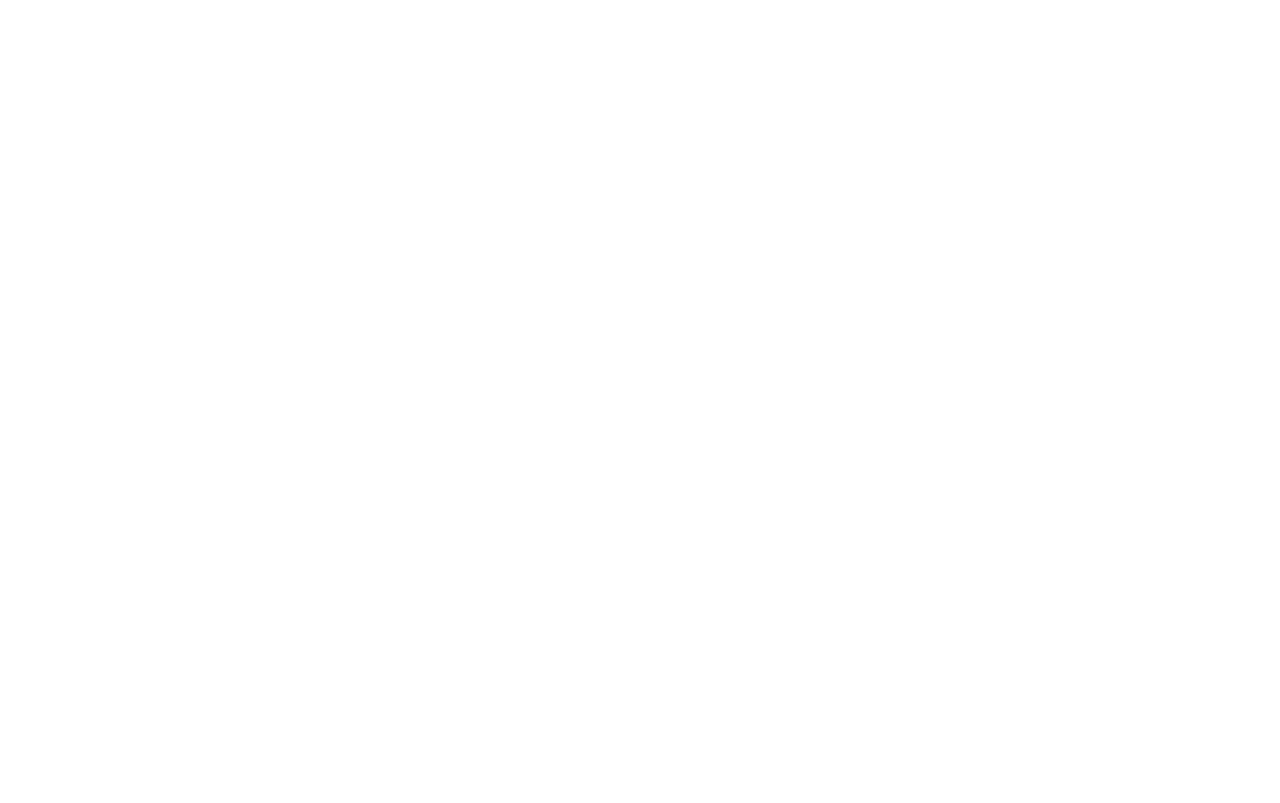
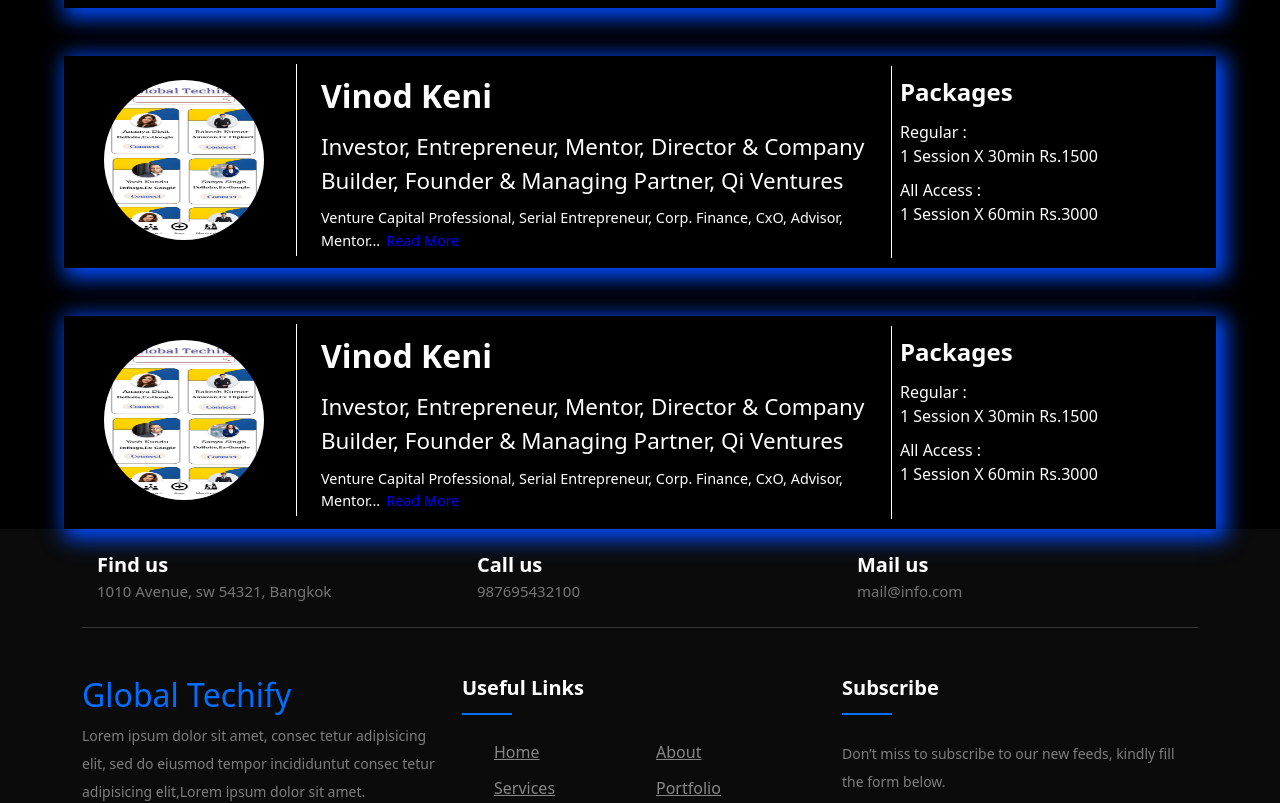
Before and after one commit to wiz-abhishek/Global-Techify, a React (Create React App) app: page /mentors in a window 1280 px wide. Before the commit this address had no page. Shown: the part 2572-3375 px from the top of the page. Before the commit the page ends 800 px from the top, so only its background shows below. Built offline with nearby package versions, Linux system fonts and the light colour scheme.

Commit message:
[ADDED]MentorsPage

```diff
--- a/src/App.js
+++ b/src/App.js
@@ -3,12 +3,14 @@
 import { BrowserRouter as Router } from 'react-router-dom';
 import Navbar from './components/Header/Navbar';
 import Page from './components/Page';
+import Footer from './components/Footer/Footer';
 function App() {
   return (
     <Router>
       <div className='App'>
         <Navbar />
         <Page/>
+        <Footer/>
       </div>
     </Router>
   );
--- a/src/components/Footer/Footer.css
+++ b/src/components/Footer/Footer.css
@@ -4,7 +4,7 @@
 }
 .footer-section {
   background: #0b0b0b;
-  position: relative;
+
 }
 .footer-cta {
   border-bottom: 1px solid #373636;
--- a/src/components/Home/Home.js
+++ b/src/components/Home/Home.js
@@ -15,7 +15,6 @@
       <Counter/>
       <Why/>
       <Sliding  />
-      <Footer/>
 
     </div>
   )
--- /dev/null
+++ b/src/components/Mentors/Mentorcard.js
@@ -0,0 +1,46 @@
+import React, { useState } from 'react';
+import './mentorcard.css'
+import IMG from '../../components/Sliding/ss/Connect.png'
+const MentorCard = () => {
+    const maxWords = 10;
+    const [showMore, setShowMore] = useState(false);
+
+    const mentorAbout = `Venture Capital Professional, Serial Entrepreneur, Corp. Finance, CxO, Advisor, Mentor & Company Builder. US, India & SE Asia Experience. Currently - Managing Partner, Early Stage VC Fund, Fintech Entrepreneur, Advisor/Mentor, Corporate Development Services to corporate VCs, family offices, VC funds & Startups. Visiting Faculty, IIMK Experience across the entire lifecycle of VC funds including launch, fundraising, deployment, portfolio management, and exits. Have launched and raised LP commitments for multiple VC funds. Investments in VC/PE funds, startups, and growth-stage businesses – social impact, deeptech, alternate protein, B2B, SaaS, cleantech, tech, services & fintech. CFO/CEO/COO of venture & PE-backed businesses in the US. Exit to public companies. As CFO, have led NASDAQ-listed IPOs for tech startups in the US. Experience in building and scaling businesses, financial management, fundraising, restructuring, and exits as CFO & CEO. Partnerships & Strategic Alliances. M&A. As an entrepreneur, co-founded businesses in financial services, outsourcing, and technology. Successfully exited to larger/public companies. Have built profitable back-office and outsourcing businesses. Experienced with GTM strategies, business development, and strategic initiatives. Global living & professional experience in the US & India. Frequent speaker, blogger & writer. Guest Faculty.`;
+
+    const words = mentorAbout.split(' ');
+
+    const displayWords = showMore ? words : words.slice(0, maxWords);
+
+    return (
+        <div className="mentorcard">
+            <div className="mentorpic">
+                <img src={IMG} alt='' />
+            </div>
+            <div className="mentordesc">
+                <div className="mentorname ">Vinod Keni</div>
+                <div className="mentorfield">Investor, Entrepreneur, Mentor, Director & Company Builder, Founder & Managing Partner, Qi Ventures</div>
+                <div className="mentorabout">{displayWords.join(' ')}{!showMore && words.length > maxWords && '...'}
+
+                    <button onClick={() => setShowMore(!showMore)}>
+                        {showMore ? 'Read Less' : 'Read More'}
+                    </button>
+                </div>
+            </div>
+
+
+            <div className="mentorprice">
+              <div className=' mentorpackages '>  Packages </div>
+              <div className=' mentorpackages-regular '>  Regular :<br/>
+                1 Session X 30min
+                Rs.1500 </div>
+              <div className=' mentorpackages-allaccess '>  All Access :<br/>
+                1 Session X 60min
+                Rs.3000 </div>
+
+
+            </div>
+        </div>
+    );
+};
+
+export default MentorCard;
--- /dev/null
+++ b/src/components/Mentors/Mentors.js
@@ -0,0 +1,35 @@
+// src/components/Mentors.js
+import MentorCard from './Mentorcard';
+import React from 'react';
+import './mentors.css';
+function Mentors() {
+    return (
+        <div className="mentorpage">
+
+            <div className='mentorhead'>
+                <div className="mentor-head-text">
+                    Choose your Mentor.
+                </div>
+                <div className='mentor-head-subtext'>
+                    Numerous Mentors in every Domain.
+                </div>
+            </div>
+                <div className='mentors'>
+                    <MentorCard/>
+                    <MentorCard/>
+                    <MentorCard/>
+                    <MentorCard/>
+                    <MentorCard/>
+                    <MentorCard/>
+                    <MentorCard/>
+                    <MentorCard/>
+                    <MentorCard/>
+                    <MentorCard/>
+                    <MentorCard/>
+                    </div>
+                </div>
+
+    );
+}
+
+export default Mentors;
--- /dev/null
+++ b/src/components/Mentors/mentorcard.css
@@ -0,0 +1,57 @@
+.mentorcard{
+    background-color:black;
+    box-shadow: 5px 5px 20px 5px rgb(0, 76, 255);
+    display: flex;
+    flex-wrap: wrap;
+    flex-direction: row;
+    width: 90%;
+}
+.mentorpic{
+    width: fit-content;
+height: 100%;
+margin: 0.5rem;
+padding: 1rem 2rem;
+overflow: hidden;
+border-right: 1px solid white ;
+}
+.mentorpic img{
+
+    width: 10rem;
+height: 10rem;
+border-radius: 100%;
+}
+.mentordesc{
+    width: 50%;
+    display: flex;
+    flex-direction: column;
+    gap: 10px;
+    padding: 1rem;
+}
+.mentorname{
+    font-size: 2rem;
+    font-weight: bold;
+}
+.mentorfield{
+    font-size: 1.4rem;
+}
+.mentorabout{
+    font-size: 0.9rem;
+}
+.mentorabout button{
+    border: none;
+    background-color: black;
+    color: blue;
+}
+.mentorprice{
+    width: 25%;
+    display: flex;
+    flex-direction: column;
+    gap: 10px;
+    border-left: 1px solid white;
+    padding: 0.5rem;
+    margin: 10px;
+}
+.mentorpackages{
+    font-size: 1.5rem;
+    font-weight: bold;
+}
--- /dev/null
+++ b/src/components/Mentors/mentors.css
@@ -0,0 +1,30 @@
+.mentorpage{
+    width: 100%;
+    display: flex;
+    gap: 1rem;
+    color: white;
+    flex-direction: column;
+    background-color: black;
+    width: 100%;
+}
+.mentorhead{
+    padding: 1rem;
+}
+.mentor-head-text{
+    font-size: 3rem;
+    font-family:'Gill Sans', 'Gill Sans MT', Calibri, 'Trebuchet MS', sans-serif;
+    font-weight: 500;
+
+}
+.mentor-head-subtext{
+    font-size: 1.5rem;
+}
+.mentors{
+    padding-top: 2rem;
+    display: flex;
+    flex-direction: column;
+    width: 100%;
+    justify-content: center;
+    align-items: center;
+    gap: 3rem;
+}
--- a/src/components/Page.js
+++ b/src/components/Page.js
@@ -3,13 +3,13 @@
 import Home from './Home/Home';
 import About from './About/About';
 import { Routes, Route } from 'react-router-dom';
-import Sliding from './Sliding/Sliding';
+import Mentors from './Mentors/Mentors';
 function Page() {
   return (
     <Routes>
       <Route path="/" element={<Home />} />
       <Route path="/about" element={<About />} />
-      <Route path="/sliding" element={<Sliding />} />
+      <Route path="/mentors" element={<Mentors />} />
     </Routes>
   );
 }
```
